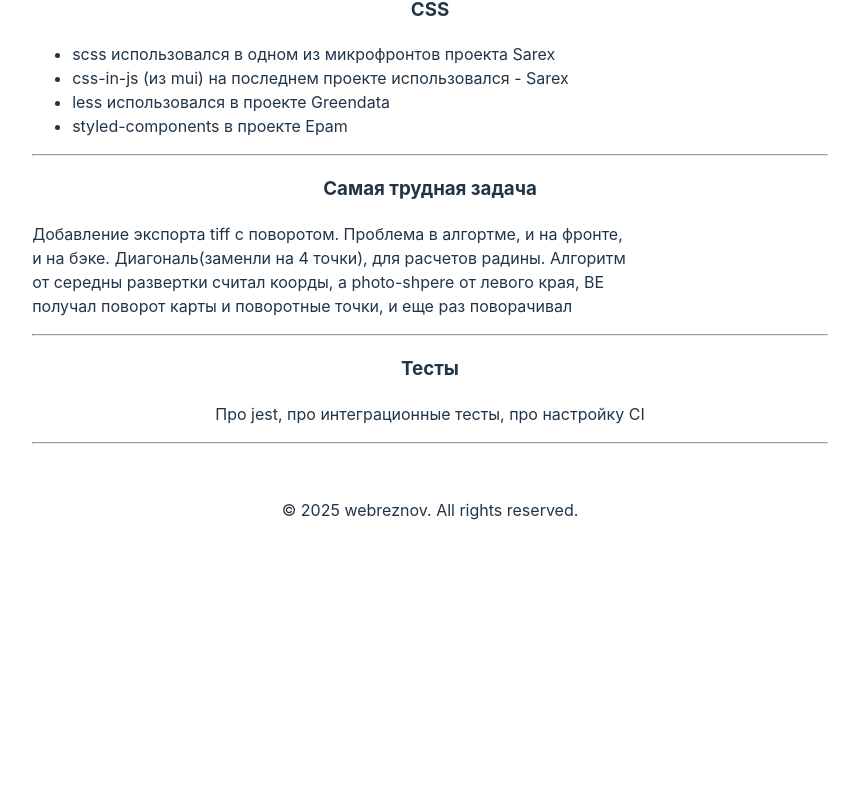
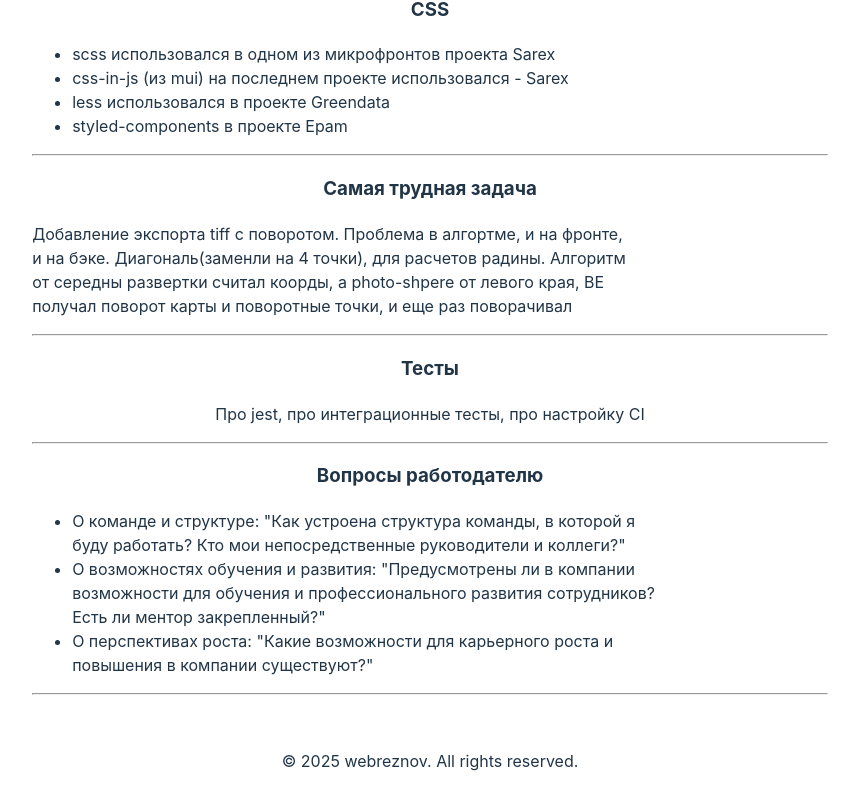
Before and after one commit to MaximRemizovFEdev/projects_app, a React (Vite) app: page /cv in a window 1280 px wide. Shown: the part 1124-1933 px from the top of the page, without its empty margins (210-1069 px from the left). Before the commit the page ends 1724 px from the top, so only its background shows below. Built offline with nearby package versions, Linux system fonts and the light colour scheme.

Commit message:
feat: update cv

```diff
--- a/src/components/CVForm/CVForm.tsx
+++ b/src/components/CVForm/CVForm.tsx
@@ -55,6 +55,24 @@ export const CVForm = () => {
             <h3>Тесты</h3>
             <p>Про jest, про интеграционные тесты, про настройку CI</p>
             <hr/>
+            <h3>Вопросы работодателю</h3>
+            <ul className="text-width">
+                <li>
+                    О команде и структуре:
+                    "Как устроена структура команды, в которой я буду работать?
+                    Кто мои непосредственные руководители и коллеги?"
+                </li>
+                <li>
+                    О возможностях обучения и развития:
+                    "Предусмотрены ли в компании возможности для обучения
+                    и профессионального развития сотрудников? Есть ли ментор закрепленный?"
+                </li>
+                <li>
+                    О перспективах роста:
+                    "Какие возможности для карьерного роста и повышения в компании существуют?"
+                </li>
+            </ul>
+            <hr/>
         </div>
     )
 }
```
